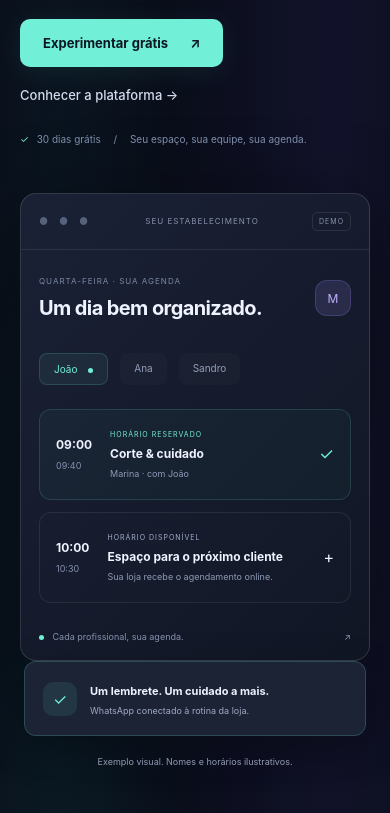
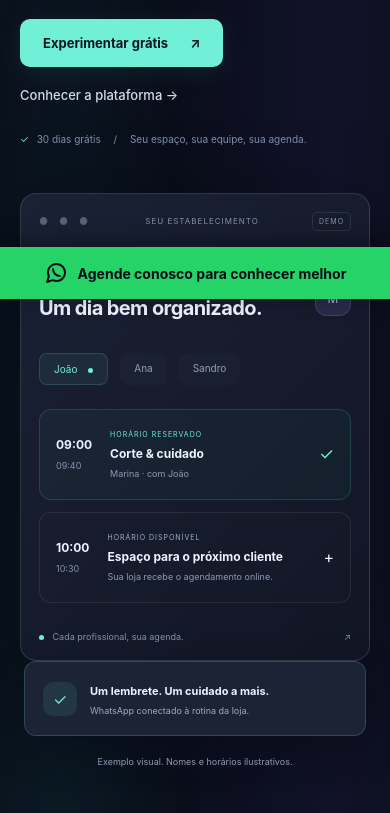
Before and after one commit to Marcos282/agenda, a Django app: page / in a window 390 px wide. Shown: the part 545-1358 px from the top of the page. Run offline with Django 5.2, Linux system fonts and the light colour scheme; parts of the project's set-up code (start-up, migrations or seed data) failed here and were passed over.

Commit message:
botao inferiror

```diff
--- a/usuarios/static/usuarios/plataforma-futuro.css
+++ b/usuarios/static/usuarios/plataforma-futuro.css
@@ -4,5 +4,47 @@
 @media(max-width:680px){.container{padding-left:20px;padding-right:20px}.future-header{padding:20px;align-items:flex-start;flex-wrap:wrap;gap:20px}.future-header nav{gap:16px;font-size:11px;flex-wrap:wrap;width:100%;justify-content:space-between}.future-header .button{padding:9px 12px;min-height:36px}.future-hero{grid-template-columns:1fr;gap:45px;padding-top:48px;padding-bottom:40px}h1{font-size:56px;letter-spacing:-3px}.hero-copy>p{font-size:14px}.hero-preview{max-width:500px;width:100%;margin:0 auto}.preview-window{transform:none}.floating-notification{margin:0 4px}.brand-strip>div{gap:18px;font-size:11px}.future-section{padding-top:60px}.feature-grid,.pricing-section,.faq-section{grid-template-columns:1fr;gap:16px}.feature-large{grid-row:auto}.feature-card:last-child{grid-column:auto}.feature-card{padding:25px}.steps{grid-template-columns:1fr;gap:24px}.steps h3{margin:14px 0 8px}.steps li{padding-top:18px}.pricing-card{padding:28px}.faq-section{gap:0}.closing-cta{margin-top:55px;margin-left:16px;margin-right:16px;padding-top:40px;padding-bottom:40px}.store-access{flex-direction:column;align-items:stretch;padding-top:45px;padding-bottom:45px}.store-access form{max-width:none}.store-access form>div{flex-wrap:wrap}.store-access input{flex:1 1 150px}.future-footer{flex-wrap:wrap;gap:14px}.future-footer p{margin:0}.future-footer>span{width:100%}}
 @media(prefers-reduced-motion:reduce){html{scroll-behavior:auto}*,*:before,*:after{transition:none!important}}
 
+.platform-whatsapp {
+  display: none;
+}
+
+@media (max-width: 680px) {
+  .platform-future {
+    padding-bottom: calc(88px + env(safe-area-inset-bottom, 0px));
+  }
+
+  .platform-whatsapp {
+    position: fixed;
+    right: 0;
+    bottom: 0;
+    left: 0;
+    z-index: 30;
+    display: inline-flex;
+    align-items: center;
+    justify-content: center;
+    gap: 10px;
+    min-height: 52px;
+    padding: 14px max(20px, env(safe-area-inset-right, 0px)) calc(14px + env(safe-area-inset-bottom, 0px)) max(20px, env(safe-area-inset-left, 0px));
+    background: #25d366;
+    color: #090d19;
+    box-shadow: 0 -4px 24px #0006;
+    font-size: 14px;
+    font-weight: 700;
+  }
+
+  .platform-whatsapp svg {
+    flex-shrink: 0;
+  }
+
+  .platform-whatsapp:hover {
+    background: #57e38a;
+  }
+
+  .platform-whatsapp:focus-visible {
+    outline: 3px solid #eff2ff;
+    outline-offset: 3px;
+  }
+}
+
 /* Two plans share the same features grid without changing tenant or panel styles. */
 .pricing-section{display:block}.pricing-copy{margin-bottom:32px}.pricing-copy p{max-width:620px}.pricing-options{display:grid;grid-template-columns:repeat(2,minmax(0,1fr));gap:24px}.pricing-options .pricing-card{display:flex;flex-direction:column}.pricing-options .pricing-card ul{flex:1}.pricing-team{border-color:#a28bff66;background:radial-gradient(ellipse at 100% 0,#a28bff18,transparent 65%),#131b29}.pricing-team .plan-tag{color:#c3b7ff;background:#a28bff18}.pricing-card .team-contact{margin-top:0;color:#c3b7ff;font-size:13px;line-height:1.6}@media(max-width:680px){.pricing-options{grid-template-columns:1fr}}
--- a/usuarios/templates/usuarios/plataforma.html
+++ b/usuarios/templates/usuarios/plataforma.html
@@ -6,7 +6,7 @@
 <meta name="description" content="Sua agenda, sua equipe e sua loja online conectadas. Experimente o Tá Combinado por 30 dias grátis.">
 <meta name="theme-color" content="#090d19">
 <title>Tá Combinado · Seu próximo horário começa aqui</title>
-<link rel="stylesheet" href="{% static 'usuarios/plataforma-futuro.css' %}">
+<link rel="stylesheet" href="{% static 'usuarios/plataforma-futuro.css' %}?v=mobile-whatsapp-1">
 <link rel="stylesheet" href="{% static 'usuarios/footer-contact.css' %}">
 </head>
 <body class="platform-future">
@@ -29,4 +29,8 @@
 <section class="closing-cta container"><span class="eyebrow">SEU TEMPO MERECE ESSE CUIDADO.</span><h2>Vamos deixar<br><span>tudo combinado?</span></h2><a class="button button-primary" href="{% url 'registro' %}">Criar meu estabelecimento ↗</a></section>
 <section class="store-access container" id="acesso"><div><h2>Já tem um estabelecimento?</h2><p>Encontre sua loja pelo endereço cadastrado.</p></div><form method="get" action="#acesso"><label for="id_estabelecimento">Endereço do estabelecimento</label><div><input id="id_estabelecimento" name="estabelecimento" placeholder="Ex.: marcos" required maxlength="63" value="{{ estabelecimento_form.estabelecimento.value|default:'' }}"><button class="button button-outline" type="submit">Encontrar loja →</button></div>{{ estabelecimento_form.estabelecimento.errors }}</form></section>
 </main><footer class="future-footer container"><a class="future-brand" href="{% url 'home' %}"><span class="brand-mark" aria-hidden="true">✦</span>tá combinado<span class="brand-dot">.</span></a><p>Tecnologia para organizar.<br>Tempo para cuidar.</p><span>© {% now 'Y' %} Tá Combinado</span>{% include 'usuarios/footer_contact.html' %}</footer>
+<a class="platform-whatsapp" href="https://wa.me/5521990921092" target="_blank" rel="noopener noreferrer">
+  <svg xmlns="http://www.w3.org/2000/svg" width="24" height="24" viewBox="0 0 24 24" fill="none" stroke="currentColor" stroke-width="2" stroke-linecap="round" stroke-linejoin="round" aria-hidden="true" focusable="false"><path d="M21 11.5a8.4 8.4 0 0 1-.9 3.8 8.5 8.5 0 0 1-7.6 4.7 8.4 8.4 0 0 1-3.8-.9L3 21l1.9-5.7a8.4 8.4 0 0 1-.9-3.8 8.5 8.5 0 0 1 4.7-7.6 8.4 8.4 0 0 1 3.8-.9h.5a8.5 8.5 0 0 1 8 8v.5Z"/><path d="M9 8c0 4 3 7 7 7"/></svg>
+  <span>Agende conosco para conhecer melhor</span>
+</a>
 </body></html>
```
Also changed, not shown: README.md.
